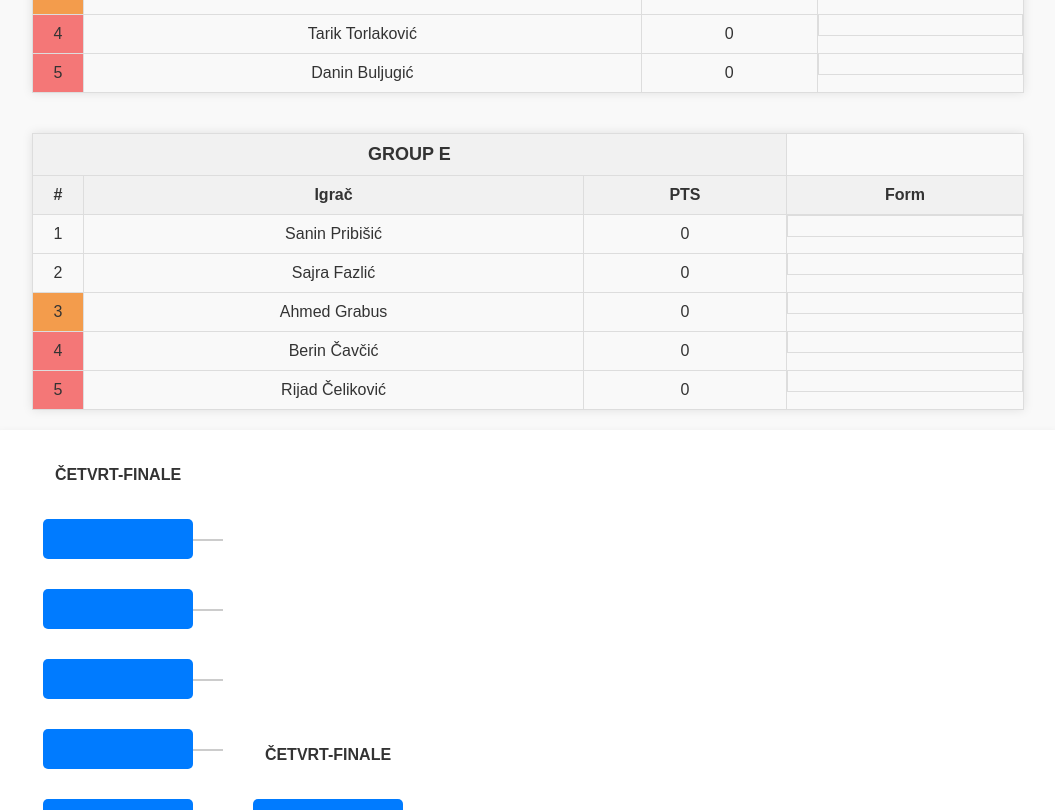
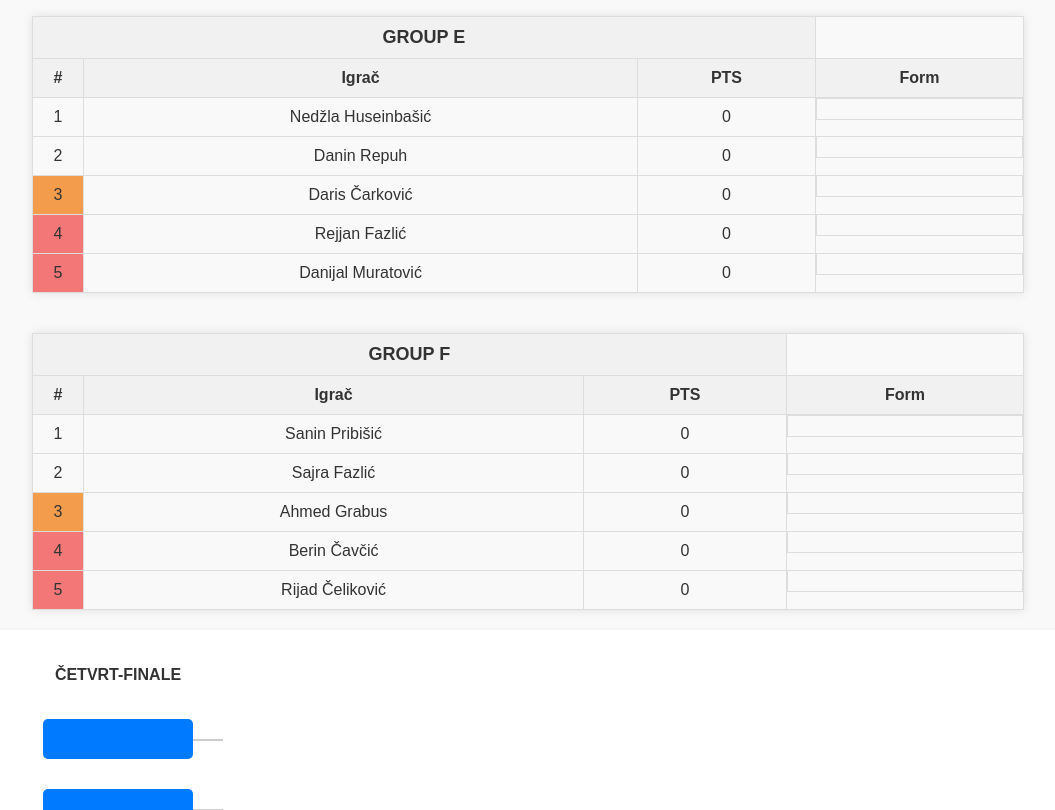
Before and after one commit to EminJakupovic/Sahovska_sekcija, a plain HTML site: page news1.html in a window 1280 px wide. Shown: the part 1540-2350 px from the top of the page, without its empty margins (112-1167 px from the left). Drawn offline with Linux system fonts and the light colour scheme.

Commit message:
Update news1.html

```diff
--- a/news1.html
+++ b/news1.html
@@ -246,14 +246,7 @@
 
             </td>
         </tr>
-                <tr>
-            <td class="last">6</td>
-            <td class="team">Daris Čarković</td>
-            <td>0</td>
-            <td class="form">
 
-            </td>
-        </tr>
     </table>
 
     <!-- Group B -->
@@ -306,14 +299,7 @@
 
             </td>
         </tr>
-        <tr>
-            <td class="last">6</td>
-            <td class="team">Danin Repuh</td>
-            <td>0</td>
-            <td class="form">
 
-            </td>
-        </tr>
     </table>
 
     <!-- Group C -->
@@ -366,12 +352,7 @@
             </td>
         </tr>
         <tr>
-            <td class="last">6</td>
-            <td class="team">Nedžla Huseinbašić</td>
-            <td>0</td>
-            <td class="form">
 
-            </td>
         </tr>
     </table>
     <!--Group D-->
@@ -435,6 +416,56 @@
         </tr>
         <tr>
             <td>1</td>
+            <td class="team">Nedžla Huseinbašić</td>
+            <td>0</td>
+            <td class="form">
+
+            </td>
+        </tr>
+        <tr>
+            <td>2</td>
+            <td class="team">Danin Repuh</td>
+            <td>0</td>
+            <td class="form">
+
+            </td>
+        </tr>
+        <tr>
+            <td class="penu">3</td>
+            <td class="team">Daris Čarković</td>
+            <td>0</td>
+            <td class="form">
+
+            </td>
+        </tr>
+        <tr>
+            <td class="last">4</td>
+            <td class="team">Rejjan Fazlić</td>
+            <td>0</td>
+            <td class="form">
+
+            </td>
+        </tr>
+        <tr>
+            <td class="last">5</td>
+            <td class="team">Danijal Muratović</td>
+            <td>0</td>
+            <td class="form">
+
+            </td>
+        </tr>
+
+    </table>
+    <table class="group">
+        <tr><th colspan="3" class="group-name">GROUP F</th></tr>
+        <tr>
+            <th class="rank">#</th>
+            <th class="team">Igrač</th>
+            <th>PTS</th>
+            <th>Form</th>
+        </tr>
+        <tr>
+            <td>1</td>
             <td class="team">Sanin Pribišić</td>
             <td>0</td>
             <td class="form">
@@ -473,7 +504,9 @@
 
             </td>
         </tr>
+
     </table>
+
 
 <div class="bracket-container">
     <!-- Round of 16 -->
```
